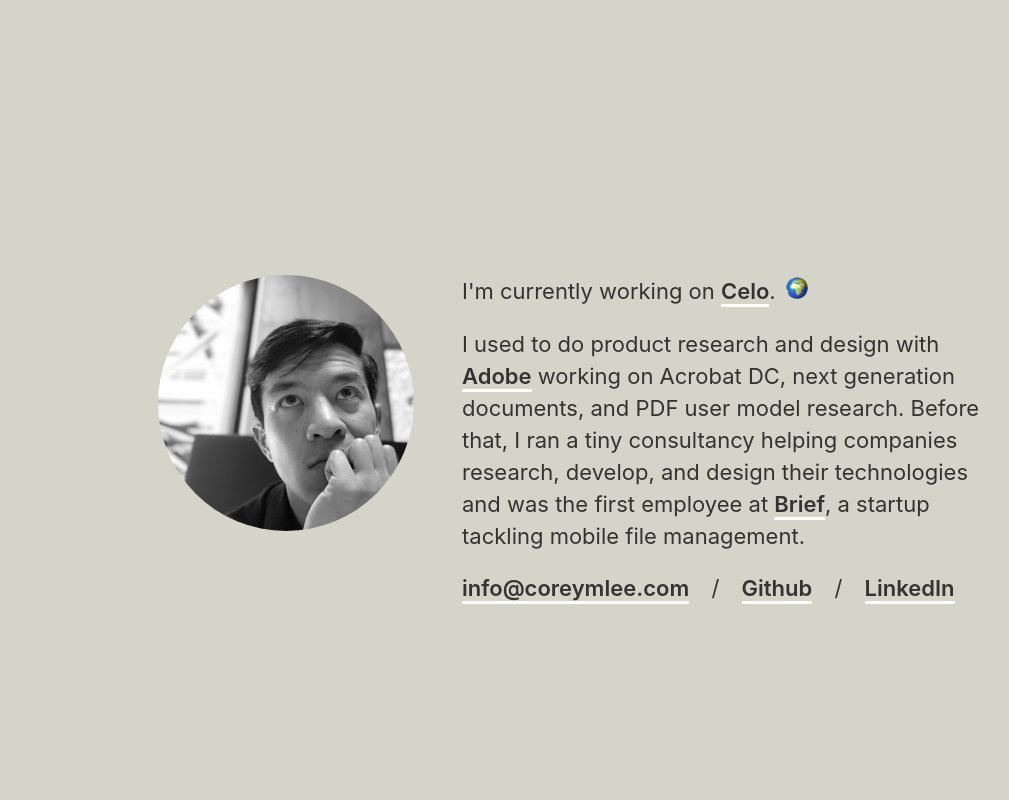
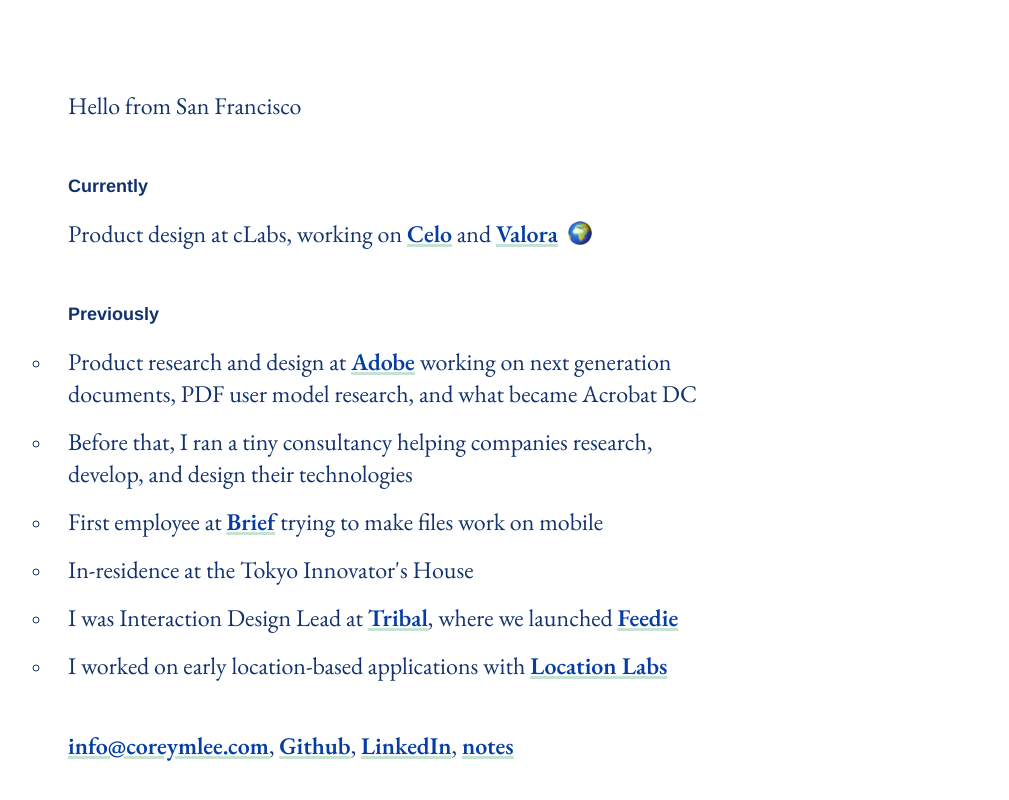
Before and after one commit to coreymlee/coreymlee.github.io, a Jekyll site: the page index.html, which Jekyll copies as it is, in a window 1280 px wide. Shown: the top 800 px of the page, without its empty margins (60-1069 px from the left). Built offline with Jekyll 4.4.1, drawn with Linux system fonts in a browser that asks for light colours.

Commit message:
update
update

```diff
--- a/css/style.css
+++ b/css/style.css
@@ -1,101 +1,83 @@
 html {
-  margin: 48px;
-  font-family: -apple-system, BlinkMacSystemFont, sans-serif, "Apple Color Emoji";
-  font-size: 22px;
+  margin: 0;
+  font-family: "EB Garamond", -apple-system, serif;
+  font-size: 24px;
   font-style: normal;
-  font-weight: 400;
   line-height: 32px;
-  color: #333;
-  background-color: #d4d4c8;
-  height: calc(100% - 3*32px);
-  display: flex;
-  flex-direction: row; }
+  color: #12326d;
+  background-color: #fff;
+  min-height: 100%;
+  height: 100%; }
 
 body {
-  margin: 0 auto;
+  margin: 64px 128px;
+  min-height: calc(100% - 128px);
   display: flex;
-  flex-direction: row; }
+  align-items: center;
+  max-width: 640px; }
 
 p, ul {
-  margin: 0 0 20.8px;
+  margin: 0 0 48px;
   padding: 0; }
 
+ul {
+  list-style-type: circle; }
+  ul li {
+    margin-bottom: 16px;
+    margin-left: -16px;
+    padding-left: 16px; }
+  ul ::marker {
+    font-size: 18px; }
+
 h1 {
-  font: 900 40px/32px "EB Garamond", -apple-system, serif; }
+  font-weight: 900;
+  font-family: "EB Garamond", -apple-system, serif;
+  font-size: 60px;
+  line-height: 64px; }
+
+h3 {
+  font-family: Helvetica Neue, Helvetica, -apple-system, BlinkMacSystemFont, sans-serif, "Apple Color Emoji";
+  font-weight: 700;
+  font-size: 18px;
+  margin-bottom: 16px; }
 
 a {
-  color: #333;
-  text-decoration: none;
   font-weight: 600;
-  border-bottom: 3px solid #fff; }
+  color: #043ea5;
+  text-decoration-color: #c5e2d4;
+  text-decoration-thickness: 3px;
+  transition: 0.5s; }
   a:hover {
-    color: #000;
-    border-color: #fffc5d; }
+    text-decoration-color: lightsalmon;
+    text-decoration-thickness: 2px; }
 
-b {
-  font-weight: 400; }
+#main_container #silhouette {
+  width: 32px;
+  height: 32px;
+  fill: #12326d;
+  margin-bottom: 24px;
+  display: none; }
+#main_container img#earth {
+  height: 1em;
+  vertical-align: center;
+  margin-left: .2em;
+  position: relative;
+  top: 3px; }
 
-#main_container {
-  margin: auto; }
-  #main_container #container {
-    width: 100%;
-    display: flex;
-    align-items: top; }
-  #main_container #image {
-    width: 256px;
-    height: 256px;
-    border-radius: 100%;
-    margin-right: 48px;
-    margin-bottom: 20.8px;
-    background-image: url("../images/corey.jpg");
-    background-position: center;
-    background-size: cover; }
-  #main_container img#earth {
-    height: 1em;
-    vertical-align: center;
-    margin-left: .2em; }
-  #main_container #content {
-    flex: 1;
-    max-width: 540px; }
-  #main_container #contact li {
-    display: inline-block; }
-    #main_container #contact li:after {
-      content: "/";
-      margin: 0 16px; }
-    #main_container #contact li:last-child:after {
-      content: none; }
+@media screen and (max-width: 820px) {
+  body {
+    margin: 96px 96px;
+    min-height: calc(100% - 192px);
+    max-width: none; } }
+@media screen and (max-width: 640px) {
+  body {
+    margin: 48px 48px;
+    min-height: calc(100% - 96px);
+    max-width: none; }
 
-@media screen and (max-width: 900px) {
-  #main_container {
-    flex-direction: column;
-    max-width: 540px;
-    padding: 0; }
-    #main_container #container {
-      display: flex;
-      flex-direction: column; }
-    #main_container #image {
-      margin-right: 0;
-      width: 160px;
-      height: 160px; }
-    #main_container #contact li {
-      display: block; }
-      #main_container #contact li:after {
-        content: none; } }
-@media screen and (max-width: 560px) {
-  html {
-    font-size: 20px;
-    line-height: 28px;
-    margin: 28px; }
-
-  p, ul {
-    margin: 0 0 18.2px; }
-
-  #main_container {
-    margin: 0; }
-    #main_container #image {
-      margin-right: 0;
-      margin-bottom: 56px;
-      width: 140px;
-      height: 140px; } }
+  ul {
+    list-style-type: none; }
+    ul li {
+      margin-bottom: 24px; } }
 
 /*# sourceMappingURL=style.css.map */
--- a/css/style.scss
+++ b/css/style.scss
@@ -1,148 +1,117 @@
-$bg-color: #d4d4c8;
-$text-color: #333;
-$highlight-color: #fffc5d;
+$bg-color: #fff;
+$text-color: #12326d;
+$link-color: #043ea5;
+$highlight-color: #c5e2d4;
 
-$base-type-size: 22px;
+$base-type-size: 24px;
 $base-lh: 32px;
-$sans-serif:  -apple-system, BlinkMacSystemFont, sans-serif, "Apple Color Emoji";
+$sans-serif:  Helvetica Neue, Helvetica, -apple-system, BlinkMacSystemFont, sans-serif, "Apple Color Emoji";
 $serif: "EB Garamond", -apple-system, serif;
-$photo-width: $base-lh*8;
+$photo-width: $base-lh*1;
 
 html {
-  margin: $base-lh*1.5;
-  font-family: $sans-serif;
+  margin: 0;
+  font-family: $serif;
   font-size: $base-type-size;
   font-style: normal;
-  font-weight: 400;
   line-height: $base-lh;
   color: $text-color;
   background-color: $bg-color;
-  height: calc(100% - 3*#{$base-lh});
-  display: flex;
-  flex-direction: row;
+  min-height:100%;
+  height:100%;
 }
 
 body {
-  margin: 0 auto;
-  display: flex;
-  flex-direction: row;
+  margin: $base-lh*2 $base-lh*4;
+  min-height: calc(100% - #{$base-lh*4});
+  display:flex;
+  align-items: center;
+  max-width: 640px;
 }
 
 p, ul {
-  margin: 0 0 $base-lh*.65;
-  padding: 0;
+  margin: 0 0 $base-lh*1.5;
+  padding:0;
+}
+ul {
+  list-style-type: circle;
+  li {
+    margin-bottom: $base-lh*.5;
+    margin-left: -$base-lh/2;
+    padding-left: $base-lh/2;
+
+  }
+  ::marker {
+    font-size: $base-type-size*.75;
+  }
 }
 
 h1 {
-  font: 900 40px/32px $serif;
+  font-weight: 900;
+  font-family: $serif;
+  font-size: $base-type-size*2.5;
+  line-height: $base-lh*2;
 }
+
+h3 {
+  font-family: $sans-serif;
+  font-weight:700;
+  font-size:18px;
+  margin-bottom: $base-lh*.5;
+}
+
 a {
-  color: $text-color;
-  text-decoration: none;
-  font-weight: 600;
-  border-bottom: 3px solid #fff;
+  font-weight:600;
+  color: $link-color;
+  text-decoration-color: $highlight-color;
+  text-decoration-thickness: 3px;
+  transition: 0.5s;
 
   &:hover {
-    color: #000;
-    border-color: $highlight-color;
+    text-decoration-color: lightsalmon;
+    text-decoration-thickness: 2px;
     }
 }
 
-b {
-  font-weight: 400;
+#main_container {
+
+  #silhouette {
+    width: $photo-width;
+    height: $photo-width;
+    fill: $text-color;
+    margin-bottom: $base-lh*.75;
+    display:none;
   }
 
-#main_container {
-  margin: auto;
-
-  #container {
-    width: 100%;
-    display:flex;
-    align-items: top;
+  img#earth {
+    height: 1em;
+    vertical-align: center;
+    margin-left: .2em;
+    position: relative;
+    top: 3px;
   }
 
-  #image {
-    width: $photo-width;
-    height: $photo-width;
-    border-radius: 100%;
-    margin-right: 1.5*$base-lh;
-    margin-bottom: $base-lh*0.65;
-    background-image: url("../images/corey.jpg");
-    background-position: center;
-    background-size: cover;
 }
 
-  #content {
-    flex: 1;
-    max-width: 540px;
+@media screen and (max-width: 820px) {
+  body {
+    margin: $base-lh*3 $base-lh*3;
+    min-height: calc(100% - #{$base-lh*6});
+    max-width: none;
+  }
 }
 
-  #contact {
+@media screen and (max-width: 640px) {
+  body {
+    margin: $base-lh*1.5 $base-lh*1.5;
+    min-height: calc(100% - #{$base-lh*3});
+    max-width: none;
+  }
+
+  ul {
+    list-style-type: none;
     li {
-      display: inline-block;
-
-      &:after{
-        content: "/";
-        margin: 0 $base-lh*.5;
-      }
-      &:last-child:after {
-        content: none;
+      margin-bottom: $base-lh*.75;
     }
   }
 }
-}
-
-@media screen and (max-width: 900px) {
-
-  #main_container {
-    flex-direction: column;
-    max-width: 540px;
-    padding: 0;
-
-    #container {
-      display:flex;
-      flex-direction: column;
-    }
-    #image {
-      margin-right: 0;
-      width: $base-lh*5;
-      height: $base-lh*5;
-    }
-
-    #contact {
-      li {
-        display: block;
-
-        &:after{
-          content: none;
-        }
-      }
-    }
-  }
-}
-
-@media screen and (max-width: 560px) {
-  $base-type-size: 20px;
-  $base-lh: 28px;
-
-  html {
-    font-size: $base-type-size;
-    line-height: $base-lh;
-    margin: $base-lh;
-  }
-
-  p, ul {
-    margin: 0 0 $base-lh*0.65;
-  }
-
-  #main_container {
-    margin: 0;
-
-    #image {
-      margin-right: 0;
-      margin-bottom: $base-lh*2;
-      width: $base-lh*5;
-      height: $base-lh*5;
-    }
-  }
-}
--- a/index.html
+++ b/index.html
@@ -2,65 +2,48 @@
 <html>
   <head>
 
-  	<meta name="viewport" content="width=device-width, initial-scale=1.0" />
+    <link href="https://fonts.googleapis.com/css2?family=EB+Garamond:ital,wght@0,400;0,500;0,600;0,700;0,800;1,400;1,500;1,600;1,700;1,800&display=swap" rel="stylesheet">
+    <meta name="viewport" content="width=device-width, initial-scale=1.0" />
   	<link rel="stylesheet" href="css/style.css" media="screen, projection" />
-    <link rel="shortcut icon" type="image/x-icon" href="images/favicon.ico">
 
   	<title>Corey Lee</title>
 
   </head>
   <body>
   <div id="main_container">
-    <div id="container">
+    <div id="header">
       <div id="image">
       </div>
-      <div id="content">
-        <p>
-          I'm currently working on <a target="_blank" href="https://celo.org/">Celo</a>. <img id="earth" src="images/spaceship_earth.gif">
-        </p>
-        <p>
-          I used to do product research and design with <a target="_blank" href="http://adobe.com/">Adobe</a> working on Acrobat DC, next generation documents, and PDF user model research.
-          Before that, I ran a tiny consultancy helping companies research, develop, and design their technologies and was the first employee at <a target="_blank" href="https://twitter.com/briefinc">Brief</a>, a startup tackling mobile file management.
-        </p>
-<!--        <p>
-          I was Interaction Design Lead at Tribal, where we launched <a target="_blank" href="https://vimeo.com/97738918">Feedie</a>, an awesome campaign that helped fund over 10 million school meals.
-          Out of school, I joined Location Labs, where I helped make early location-based applications.
-          In the fall of 2013, I was in-residence at the Tokyo Innovator's House.
-        </p>
--->
-        <ul id="contact">
-          <li>
-            <a class="email" href="mailto:info@coreymlee.com">info@coreymlee.com</a>
-          </li>
-          <li>
-            <a id="github" href="https://github.com/oeaeee" target="_blank">Github</a>
-          </li>
-          <li>
-            <a id="linkedin" href="https://www.linkedin.com/in/coreymlee" target="_blank">LinkedIn</a>
-          </li>
-        </ul>
-<!--
-          <p>
-            <b>Other Projects</b>.
-            <a target="_blank" href="https://github.com/oeaeee/n1-stripe">N1 Stripe</a>,
-            <a target="_blank" href="https://github.com/oeaeee/topo">Topo</a>,
-            <a target="_blank" href="https://github.com/oeaeee/vannevar">Vannevar</a>,
-            <a target="_blank" href="https://github.com/oeaeee/skim">Skim</a>,
-            Impact Skyline,
-            <a target="_blank" href="http://www.coreymlee.com/lub-dub/">Lub Dub</a>,
-            <a target="_blank" href="https://vimeo.com/16981523">The Other End</a>,
-            Elevator and 66edorp,
-            Morning Data.
-            Sometimes I keep notes here:
-            <a target="_blank" href="http://coreymlee.tumblr.com/post/87534267551">a cone-shaped cup</a>,
-            <a target="_blank" href="http://coreymlee.tumblr.com/tagged/morocco">Morocco</a>,
-            <a target="_blank" href="http://coreymlee.tumblr.com/tagged/japan">Japan</a>,
-            <a target="_blank" href="http://coreymlee.tumblr.com/post/130095790491">machine shape theory</a>,
-            <a target="_blank" href="http://coreymlee.tumblr.com/tagged/seams">seams</a>
-          </p>
--->
-      </div>
     </div>
+    <svg id="silhouette" data-name="Layer 1" xmlns="http://www.w3.org/2000/svg" viewBox="0 0 500 500"><defs><style>.cls-1{fill-rule:evenodd;}</style></defs><path class="cls-1" d="M259.05,480.71c-9.31-9.09-16.09-30.27-16.36-30.46,12.28-8.89,21.26-19.75,36.6-20.83,24.28-1.7,47.65,21.69,72.43,6.45,16.86-10.37,11.88-41.3,37.88-46.51,1.3-5.48,1.67-15-1.34-20.93a17.47,17.47,0,0,0,11.65-8.72c-1.21-10.41-2.83-21.15-1.26-29.37,11.52,0,15.93-5.62,20.89-10.83,2.22-21.48-13.18-39-12.36-61.83.39-10.75,6.26-20.81,7.86-32.52,2.58-18.91-4.35-37.65,4.8-50.1.33-.45,6.58.88,7.41,1L435,177c4.7.57,9.57,2.08,14.34,1.58-1.07-2.36-1.38-5.13-2.11-7.61a40.69,40.69,0,0,1-1.82-6.85c-.56-5,3.5-9.63,3.49-14.83,0-3.68-2.7-7-3.91-10.32-1.38-3.8-3.93-6.91-6.39-10.24C429.5,116.46,415,106.93,409,92.66c-3.07-7.37-5.74-14.8-11.9-20.21s-14.65-8.4-21.72-12.82A239.2,239.2,0,0,0,324.25,35a176.78,176.78,0,0,0-33.08-7.55c-4.31-.58-8.73-6-13.77-7-13.57-2.67-27.4-1.12-41.11-1.11-12.72,0-25.85-2.74-38.4.22-11.45,2.69-21.5,9.18-30.73,16.23s-20,12.45-28.87,20.09c-10.39,9-15.61,21.86-24.61,32-5.19,5.83-11.61,10.75-15.37,17.73-6.85,12.74-10.76,28.72-14.76,42.59-4.16,14.41-3.66,30.54-3,45.4a106.81,106.81,0,0,0,2.62,19.58,72.55,72.55,0,0,0,2.91,9.41c.63,1.64,4.07,6.7,3.83,8.22-3.56,22.15-9.58,48.1-7.25,74.62.6,6.84,4.34,15,3.54,21.73-1.68,14.15-18.9,25.43-35.56,34C95.55,392.62,79.82,493.09,259.05,480.71Z"/></svg>
+    <p id="first">Hello from San Francisco</p>
+
+    <h3>Currently</h3>
+    <p>
+      Product design at cLabs, working on <a target="_blank" href="https://celo.org/">Celo</a> and <a target="_blank" href="https://valoraapp.com/">Valora</a>
+
+      <img id="earth" src="images/spaceship_earth.gif"/>
+
+    </p>
+
+    <h3>Previously</h3>
+    <ul>
+      <li>Product research and design at <a target="_blank" href="http://adobe.com/">Adobe</a> working on next generation documents, PDF user model research, and what became Acrobat DC</li>
+        <li>
+        Before that, I ran a tiny consultancy helping companies research, develop, and design their technologies</li>
+        <li>First employee at <a target="_blank" href="https://twitter.com/briefinc">Brief</a> trying to make files work on mobile</li>
+
+      <li>In-residence at the Tokyo Innovator's House</li>
+      <li>I was Interaction Design Lead at <a target="_blank" href="https://www.tribalworldwide.co.uk/">Tribal</a>, where we launched <a target="_blank" href="https://vimeo.com/97738918">Feedie</a></li>      <li>I worked on early location-based applications with <a target="_blank" href="https://locationlabs.com">Location Labs</a></li>
+    </ul>
+
+    <p>
+      <a class="email" href="mailto:info@coreymlee.com">info@coreymlee.com</a>,
+      <a id="github" href="https://github.com/oeaeee" target="_blank">Github</a>,
+      <a id="linkedin" href="https://www.linkedin.com/in/coreymlee" target="_blank">LinkedIn</a>,
+      <a id="notes" href="https://www.tumblr.com/coreymlee" target="_blank">notes</a>
+      </p>
   </div>
+
 </body>
 </html>
```
Also changed, not shown: 1 other file. Lines whose indentation alone changed are shown as unchanged.
